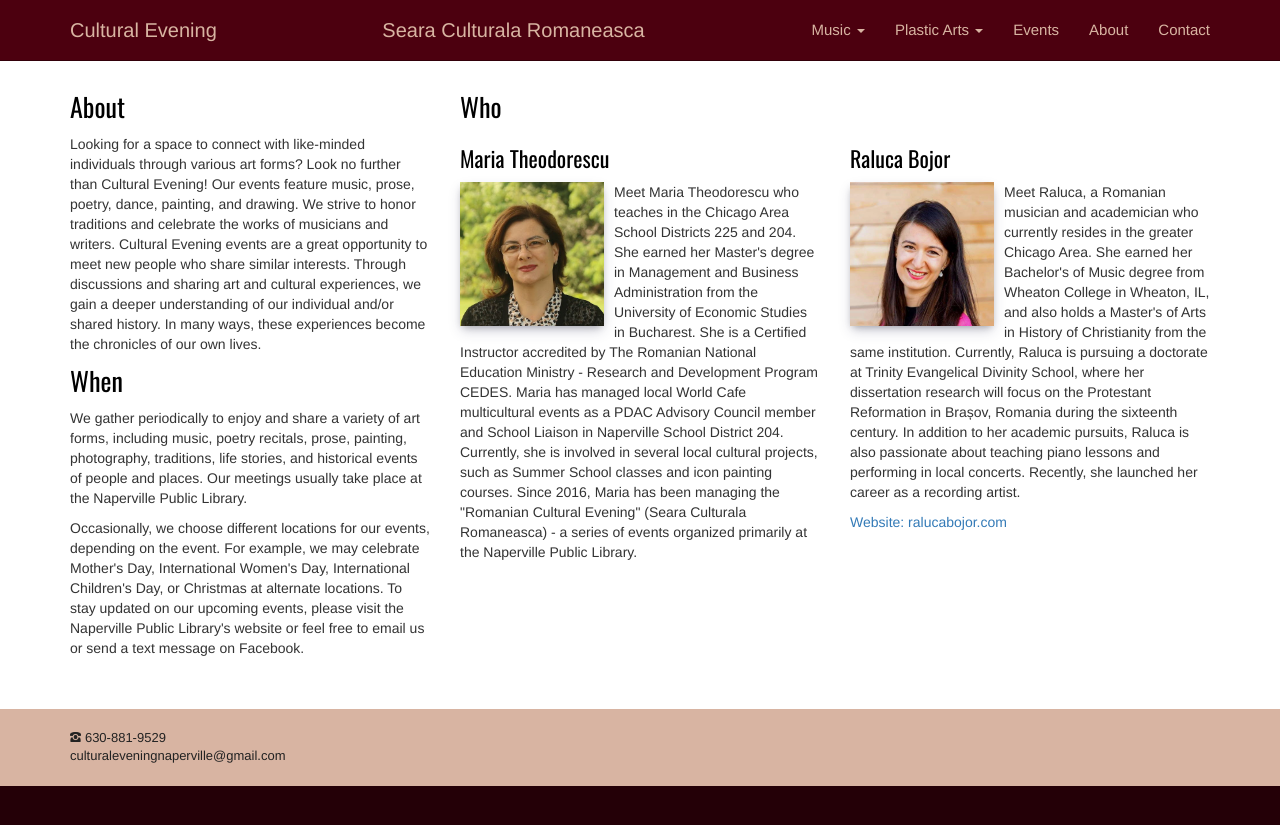
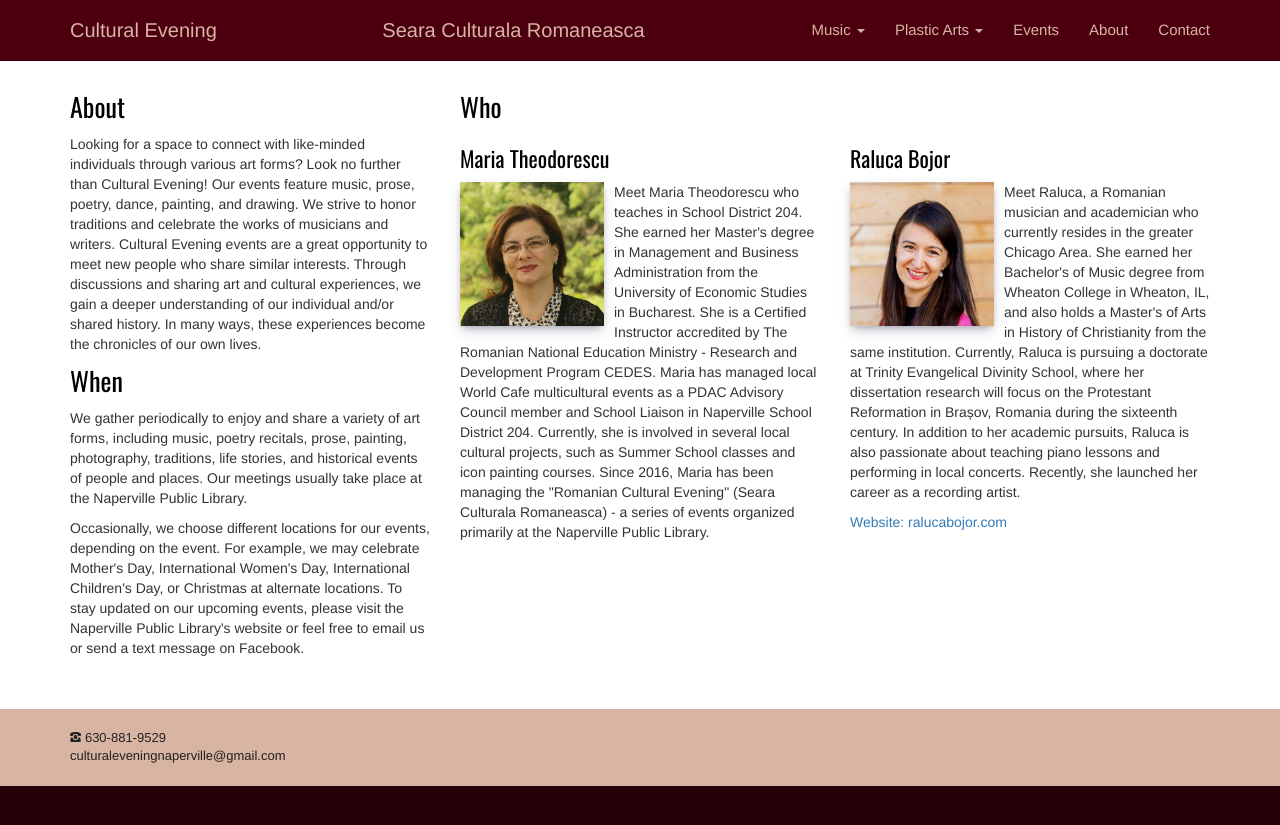
Before and after one commit to adrianth/culteve, a Jekyll site: the page built from en/about.html, in a window 1280 px wide. Shown: the top 825 px of the page. Built offline with Jekyll 4.4.1, drawn with Linux system fonts in a browser that asks for light colours.

Commit message:
doar la mine in naperville

```diff
--- a/en/about.html
+++ b/en/about.html
@@ -34,7 +34,7 @@ title: About
                 <div class="col-sm-6">
                     <h3>Maria Theodorescu</h3>
                     <img class="img img-responsive presentation" src="{{ site.baseurl }}/img/about/maria.jpg" alt="">
-                    <p>Meet Maria Theodorescu who teaches in the Chicago Area School Districts 225 and 204. She earned her Master's degree in Management and Business Administration from the University of Economic Studies in Bucharest. She is a Certified Instructor accredited by The Romanian National Education Ministry - Research and Development Program CEDES.
+                    <p>Meet Maria Theodorescu who teaches in School District 204. She earned her Master's degree in Management and Business Administration from the University of Economic Studies in Bucharest. She is a Certified Instructor accredited by The Romanian National Education Ministry - Research and Development Program CEDES.
 
 Maria has managed local World Cafe multicultural events as a PDAC Advisory Council member and School Liaison in Naperville School District 204. Currently, she is involved in several local cultural projects, such as Summer School classes and icon painting courses. Since 2016, Maria has been managing the "Romanian Cultural Evening" (Seara Culturala Romaneasca) - a series of events organized primarily at the Naperville Public Library.</p>
                 </div>
```
